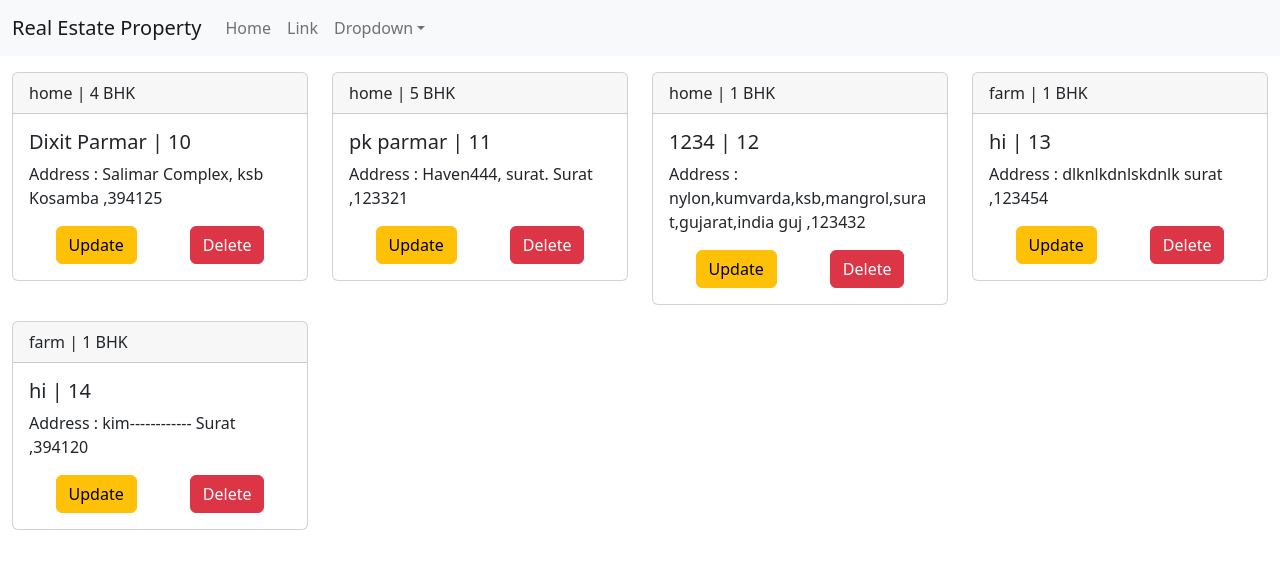
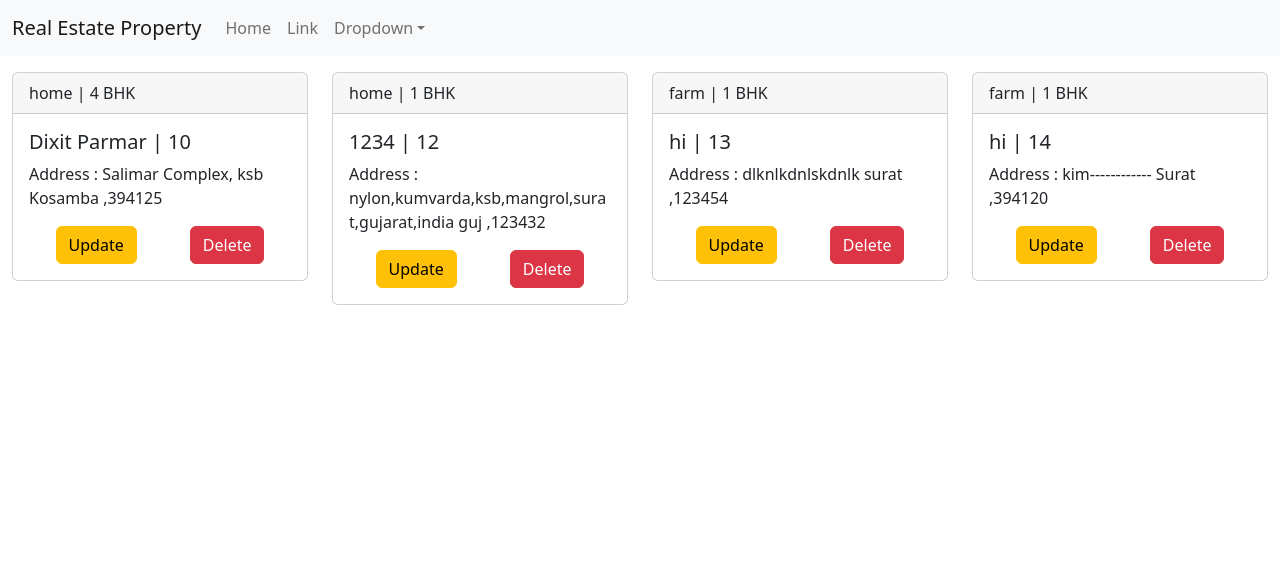
Before and after one commit to Krunal01/Property, a React (Create React App) app: page / in a window 1280 px wide. Shown: the top 568 px of the page. Built offline with nearby package versions, Linux system fonts and the light colour scheme; data requests are answered from the project's data file.

Commit message:
includeing scss file

```diff
--- a/db.json
+++ b/db.json
@@ -10,17 +10,6 @@
       "description": "",
       "formBasicEmail": "I want to sell my house in 50lakhs.",
       "id": 10
-    },
-    {
-      "ownerName": "pk parmar",
-      "propertyType": "home",
-      "bhk": 5,
-      "city": "Surat",
-      "pinCode": 123321,
-      "address": "Haven444, surat.",
-      "description": "",
-      "formBasicEmail": "bo heavy banglow 6e.",
-      "id": 11
     },
     {
       "ownerName": "1234",
--- a/src/index.js
+++ b/src/index.js
@@ -2,7 +2,7 @@ import React from "react";
 import ReactDOM from "react-dom/client";
 import "./index.css";
 import App from "./App";
-import "bootstrap/dist/css/bootstrap.min.css";
+// import "bootstrap/dist/css/bootstrap.min.css";
 import "react-toastify/dist/ReactToastify.css";
 import "../src/styles/index.scss";
 const root = ReactDOM.createRoot(document.getElementById("root"));
--- a/src/styles/index.scss
+++ b/src/styles/index.scss
@@ -0,0 +1,13 @@
+// $red: #D3d4d1;
+// $enable-rounded: false;
+// $paragraph-margin-bottom: .4rem;
+// $body-bg: rebeccapurple;
+
+// $border-radius:               .375rem !default;
+// $border-radius-sm:            .25rem !default;
+// $border-radius-lg:            .5rem !default;
+// $border-radius-xl:            1rem !default;
+// $border-radius-2xl:           2rem !default;
+// $border-radius-pill:          50rem !default;
+
+@import "bootstrap/scss/bootstrap.scss";
```
